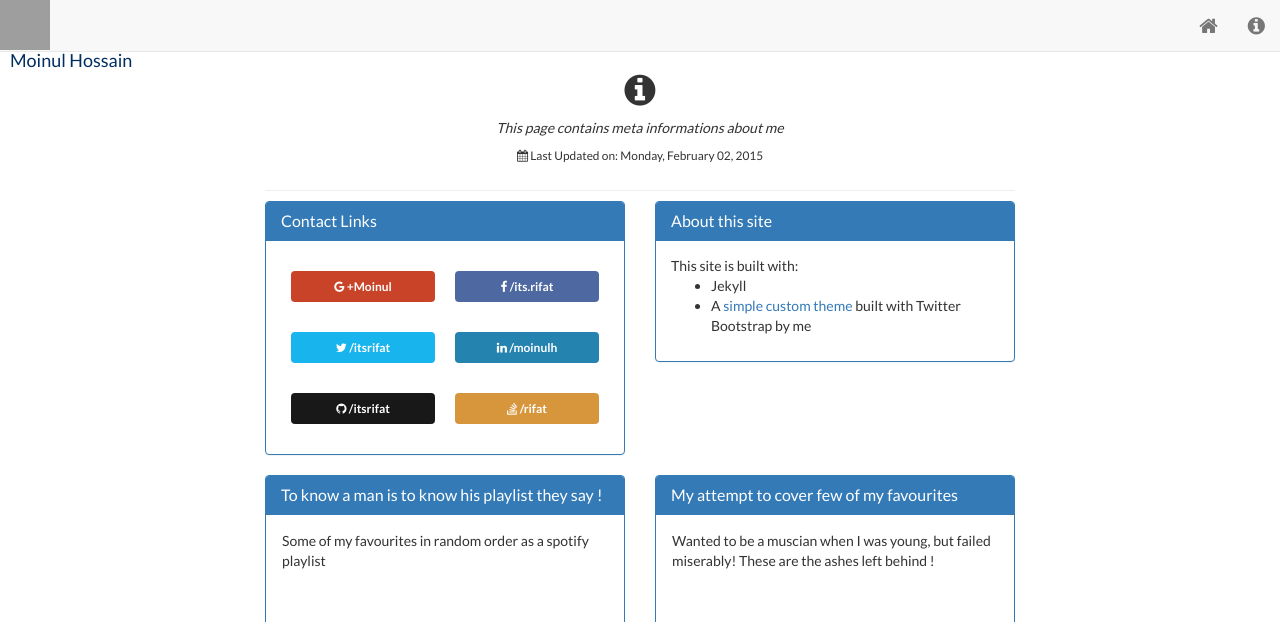
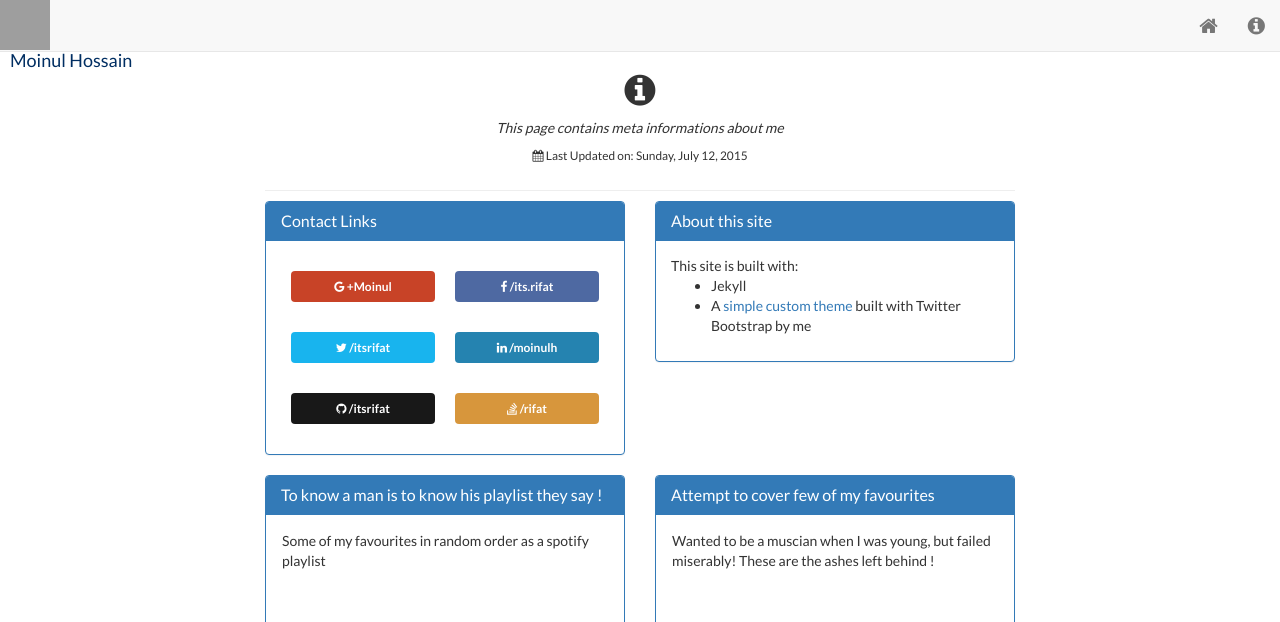
Before and after one commit to itsrifat/itsrifat.github.io, a Jekyll site: the page built from about/index.md, in a window 1280 px wide and 1123 px high, cut to the strip 0-622 px from the top of the window. Built offline with Jekyll 4.4.1, drawn with Linux system fonts in a browser that asks for light colours; nearby versions of some CDN libraries; grey boxes are pictures that could not be loaded.

Commit message:
updated some text

```diff
--- a/about/index.md
+++ b/about/index.md
@@ -5,7 +5,7 @@ subtitle: This page contains meta informations about me
 permalink: /about/
 #published: false
 date: 2015-02-02 13:11
-lastmodified: 2015-02-02 13:11
+lastmodified: 2015-07-12 13:11
 ---
 
 {% comment %}
@@ -84,7 +84,7 @@ lastmodified: 2015-02-02 13:11
   <div class="col-md-6">
     <div class="panel panel-primary">
       <div class="panel-heading">
-        <h3 class="panel-title"> My attempt to cover few of my favourites </h3>
+        <h3 class="panel-title"> Attempt to cover few of my favourites </h3>
       </div>
       <div class="alert">
         Wanted to be a muscian when I was young, but failed miserably! These are the ashes left behind !
```
